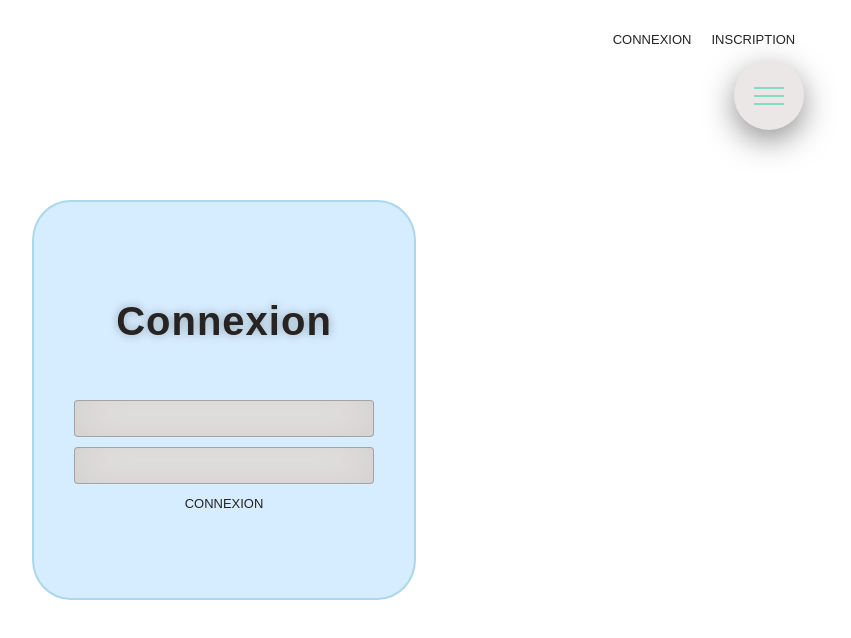
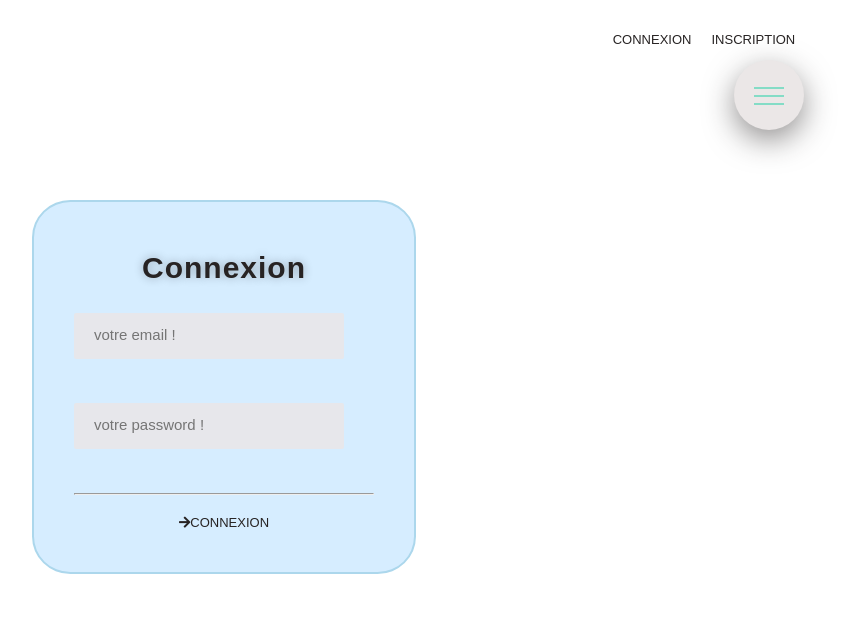
Before and after one commit to nicoWeb31/Jardin-jouale, a React (Create React App) app in the folder client/: page /login in a window 1280 px wide. Shown: the top 638 px of the page, without its empty margins (416-1267 px from the left). Built offline with nearby package versions, Linux system fonts and the light colour scheme.

Commit message:
login form

```diff
--- a/client/package.json
+++ b/client/package.json
@@ -16,6 +16,7 @@
     "react-scripts": "4.0.1",
     "redux": "^4.0.5",
     "redux-devtools-extension": "^2.13.8",
+    "redux-form": "^8.3.7",
     "redux-thunk": "^2.3.0",
     "vanilla-tilt": "^1.7.0",
     "web-vitals": "^0.2.4"
--- a/client/src/pages/login/Login.jsx
+++ b/client/src/pages/login/Login.jsx
@@ -1,6 +1,37 @@
 import React from 'react';
 import ButtonP from '../../components/button/ButtonP';
 import './login.style.scss';
+import { useDispatch } from 'react-redux';
+import { Field, reduxForm, reset } from 'redux-form';
+
+//_________________________________render input______________________________________
+
+const renderError = (meta) => {
+    if (meta.error && meta.touched) {
+        return <small className="errorMess">{meta.error}</small>;
+    }
+};
+
+const renderInput = (formProps) => {
+    return (
+        <div className="form__group">
+            <input
+                {...formProps.input}
+                autoComplete="off"
+                placeholder={formProps.placeholder}
+                className={`${
+                    formProps.meta.touched
+                        ? formProps.meta.error
+                            ? 'inpuTError'
+                            : 'inputOK'
+                        : ''
+                }  form__input `}
+            />
+            <label className="form__label">{formProps.label}</label>
+            {renderError(formProps.meta)}
+        </div>
+    );
+};
 
 const Login = () => {
     //____________________________function____________________________________________________
@@ -8,18 +39,36 @@ const Login = () => {
     const onHandleSubmit = () => {};
 
     return (
-        <div class="loginBlock">
-            <h1>Connexion </h1>
-            <form onSubmit={onHandleSubmit}>
-                <input type="text" />
+        <div className="loginPage">
+            <div class="loginBlock">
+                <h1>Connexion </h1>
+                <div className="formulaire__form">
+                    <form onSubmit={onHandleSubmit} className="form">
+                        <Field
+                            name="email"
+                            component={renderInput}
+                            label="Email"
+                            placeholder="votre email !"
+                        />
 
-                <input type="password" />
-                <ButtonP>
-                    <button type="submit">Connexion</button>
-                </ButtonP>
-            </form>
+                        <Field
+                            name="password"
+                            component={renderInput}
+                            label="Password"
+                            placeholder="votre password !"
+                        />
+                        <hr />
+                        <ButtonP>
+                            <button type="submit" className="loginBtn">
+                                <i className="fas fa-arrow-right"></i>
+                                Connexion
+                            </button>
+                        </ButtonP>
+                    </form>
+                </div>
+            </div>
         </div>
     );
 };
 
-export default Login;
+export default reduxForm({ form: 'loginForm' })(Login);
--- a/client/src/pages/login/login.style.scss
+++ b/client/src/pages/login/login.style.scss
@@ -1,91 +1,91 @@
 @import '../../variable';
 
-.btn {
-    display: inline-block;
-    padding: 1rem 3rem 1rem;
-    margin-bottom: 0;
-    font-size: 3rem;
-    line-height: 2rem;
-    color: $c-c;
-    text-align: center;
 
-    border: 1px solid $c-b;
+.loginPage {
 
-    cursor: pointer;
-}
-
-
-.btn:hover {
-    color: #333333;
-    text-decoration: none;
-    background-color: #e6e6e6;
-}
-
-.btn-block {
-    width: 100%;
-    display: block;
-}
-
+    padding-top: 20rem;
+    display: flex;
+    justify-content:center;
 
 
     .loginBlock {
         background: $c-s;
         border-radius: 10%;
-    border : solid 2px $c-t;
-
-    display: flex;
-    justify-content: space-evenly;
-    align-items: center;
-    position: absolute;
-    flex-direction: column;
+        border: solid 2px $c-t;
 
         padding: 4rem;
-    position: absolute;
-    left: 50%;
-    top: 50%;
-    transform: translate(-50%, -50%);
 
         width: 30%;
         height: 50%;
 
         h1 {
-        font-size: 4rem;
+            font-size: 3rem;
+            padding-bottom: 2rem;
             color: $c-b;
             text-shadow: 0 0 10px rgba(0, 0, 0, 0.3);
             letter-spacing: 1px;
             text-align: center;
         }
-    input {
-        width: 100%;
-        margin-bottom: 10px;
-        background: $c-w;
-        border: none;
-        outline: none;
-        padding: 1rem;
-
-        font-size: 13px;
-        color:$c-b;
-        text-shadow: 1px 1px 1px rgba(0, 0, 0, 0.3);
-        border: 1px solid rgba(0, 0, 0, 0.3);
-        border-radius: 4px;
-        box-shadow: inset 0 -5px 45px rgba(100, 100, 100, 0.2),
-            0 1px 1px rgba(255, 255, 255, 0.2);
-        -webkit-transition: box-shadow 0.5s ease;
-        -moz-transition: box-shadow 0.5s ease;
-        -o-transition: box-shadow 0.5s ease;
-        -ms-transition: box-shadow 0.5s ease;
-        transition: box-shadow 0.5s ease;
     }
-    input:focus {
-        box-shadow: inset 0 -5px 45px rgba(100, 100, 100, 0.4),
-            0 1px 1px rgba(255, 255, 255, 0.2);
 }
 
-    .form{
-        display: flex;
-        justify-content: space-between;
-        align-items: center;
-        flex-direction: column;
+.form {
+    &__group:not(:last-child) {
+        margin-bottom: 2rem;
+    }
 
+    &__input {
+        font-size: 1.5rem;
+        font-family: inherit;
+        color: inherit;
+        padding: 1.3rem 2rem;
+        border-radius: 2px;
+        background-color: rgba($c-w, 0.8);
+        border: none;
+        border-bottom: 3px solid transparent;
+        width: 90%;
+        display: block;
+
+        &:focus {
+            outline: none;
+            box-shadow: 0 1rem 2rem rgba($c-b, 0.1);
+            border-bottom: 3px solid $c-b;
         }
     }
+    &__label {
+        font-style: 1.3rem;
+        font-weight: 500;
+        margin-left: 0rem;
+        margin-top: 0.7rem;
+        display: block;
+        transition: all 0.4s;
+    }
+    &__input:placeholder-shown + &__label {
+        opacity: 0;
+        visibility: hidden;
+        transform: translateY(-4rem);
+    }
+
+    .loginBtn{
+        padding-top: 2rem;
+
+        height: 3rem;
+        width: 50%;
+    }
+}
+
+.inpuTError {
+    background-color: $c-danger-l;
+    transition: all 0.5;
+    outline: none;
+    box-shadow: 0 1rem 2rem rgba($c-b, 0.1);
+    border-bottom: 3px solid $c-danger;
+}
+
+.inputOK {
+    background-color: $c-success-l;
+    transition: all 0.5;
+    outline: none;
+    box-shadow: 0 1rem 2rem rgba($c-b, 0.1);
+    border-bottom: 3px solid $c-success;
+}
--- a/client/src/redux/store.js
+++ b/client/src/redux/store.js
@@ -1,10 +1,13 @@
 import { createStore, combineReducers, applyMiddleware } from 'redux';
 import thunk from 'redux-thunk';
+import { reducer as reduxForm } from 'redux-form';
+
 import { composeWithDevTools } from 'redux-devtools-extension';
 import { userLoginReducer } from './reducers/authReducers';
 
 const reducer = combineReducers({
     userLogin: userLoginReducer,
+    form: reduxForm
 });
 
 //from storage
```
Also changed, not shown: client/src/components/spinner/Spinner.jsx (added, +15 -0 lines), client/src/components/spinner/spinner.style.scss (added, +36 -0 lines), 2 other files (tests, documents, lock files or other folders). Lines whose indentation alone changed are shown as unchanged.
